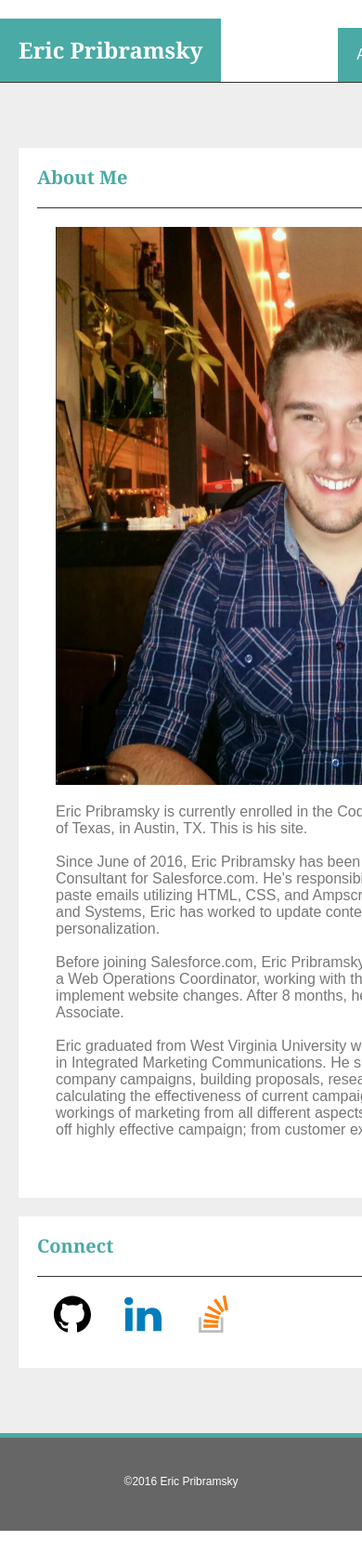
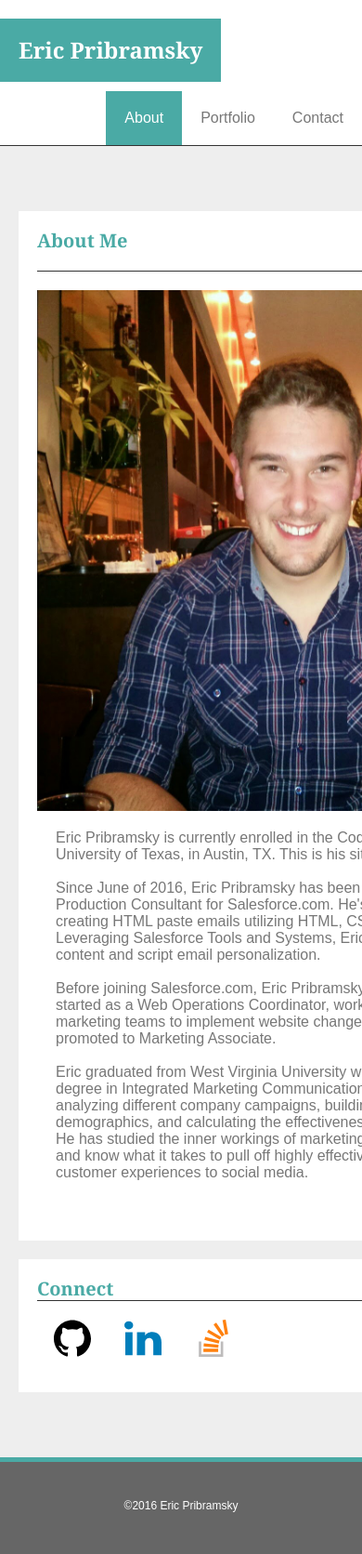
Before and after one commit to epribs/responsive_portfolio, a PHP site: page /index.php in a window 390 px wide; the page is wider, and only the part inside the window is pictured. Shown: the top 1671 px of that part at 93% size. Before the commit the page ends 1646 px from the top of that part, so only its background shows below. Run offline with PHP 8.4, Linux system fonts and the light colour scheme.

Commit message:
Adding responsive code

```diff
--- a/assets/css/style.css
+++ b/assets/css/style.css
@@ -221,11 +221,11 @@ footer {
 
 @media only screen and (max-width: 768px) {
   .wrapper {
-		width: 768px;
-		margin: 0 auto;
+	width: 100%;
+	margin: 0 auto;
 	}
 	#main {
-	width: 100%;
+	width: 720px;
 	background:#ffffff;
 	padding: 20px;
 	margin: 20px;
@@ -233,30 +233,34 @@ footer {
 	float: left;
 	}
 	#sidebar {
-	width: 100%;
+	width: 720px;
 	background:#ffffff;
 	padding: 20px;
 	margin:0 20px 20px;
 	box-sizing: border-box;
 	float: left;
 	}
+	.social {
+		margin: 0 auto;
+	}
 }
 
 @media only screen and (max-width: 640px) {
-   .wrapper {
-		width: 640px;
-		margin: 0 auto;
+  .wrapper {
+	width: 100%;
+	margin: 0 auto;
 	}
 	#main {
-	width: 100%;
+	width: 600px;
 	background:#ffffff;
 	padding: 20px;
 	margin: 20px;
 	box-sizing: border-box;
 	float: left;
+	overflow-x: hidden;
 	}
 	#sidebar {
-	width: 100%;
+	width: 600px;
 	background:#ffffff;
 	padding: 20px;
 	margin:0 20px 20px;
@@ -265,8 +269,12 @@ footer {
 	}
 	.about img {
 	width: 100%;
+  overflow-x: hidden;
 	height: auto;
-	margin: 20px;
+	margin: 20px 0;
 	float: left;
+	}
+	.social {
+		margin: 0 auto;
+	}
 }
-}
```
